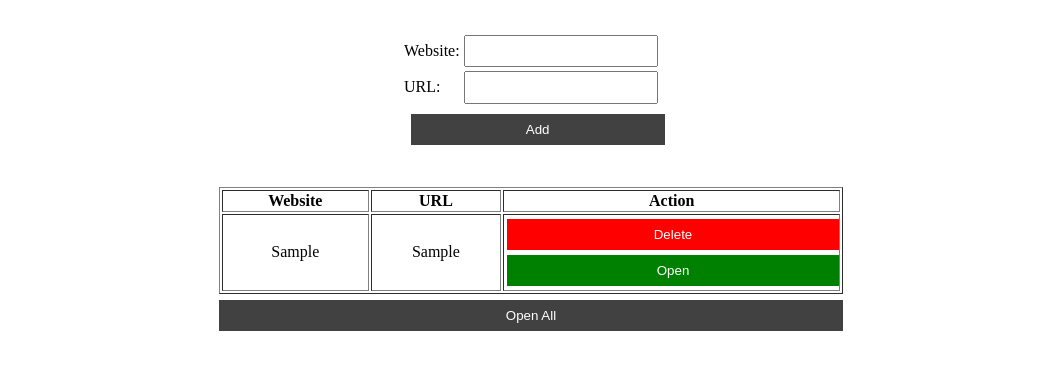
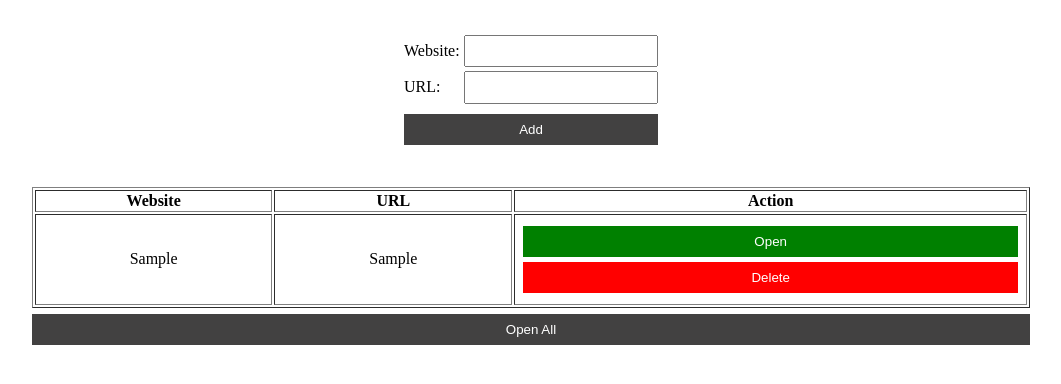
Before and after one commit to GouravChanalia/URLManager, a plain HTML site: page index.html in a window 1280 px wide. Both pictures are taken after typing "Sample", "Sample" into the empty fields and a click on the button "Add". Shown: the whole page, without its empty margins (109-1170 px from the left). Drawn offline with Linux system fonts and the light colour scheme.

Commit message:
Updated UI

```diff
--- a/script.js
+++ b/script.js
@@ -28,8 +28,8 @@ const addRow = ( domain, url ) => {
     cellDomain.innerHTML = domain;
     cellURL.innerHTML = url;
 
+    cellAction.appendChild( btnOpenUrl )
     cellAction.appendChild( btnDelete )
-    cellAction.appendChild( btnOpenUrl )
 
 
     btnDelete.addEventListener( 'click', () => {
--- a/style.css
+++ b/style.css
@@ -15,7 +15,7 @@ div{
 }
 button{
 
-    margin: .5em;
+    margin: .5em 0;
     padding: .6em 1em;
     cursor: pointer;
     color: white;
@@ -27,13 +27,13 @@ button{
 }
 .btnDelete{
 
-    margin: .2em .1em;
+    margin: .2em 0;
     background: red;
 
 }
 .btnOpen{
 
-    margin: .2em .1em;
+    margin: .2em 0;
     background: green;
 
 }
@@ -60,21 +60,30 @@ input:focus{
     align-items: center;
 
 }
+.input-container{
+
+    width: 80%;
+
+}
+form > table{
+
+    display: flex;
+    flex-direction: column;
+    align-items: center;
+
+}
 .table-container{
 
+    width: 80%;
     display: flex;
     flex-direction: column;
     justify-content: center;
     align-items: center;
 
 }
-.table-container{
-
-    width: 50%;
-
-}
 .table-container td{
 
+    padding: .5em;
     text-align: center;
 
 }
```
